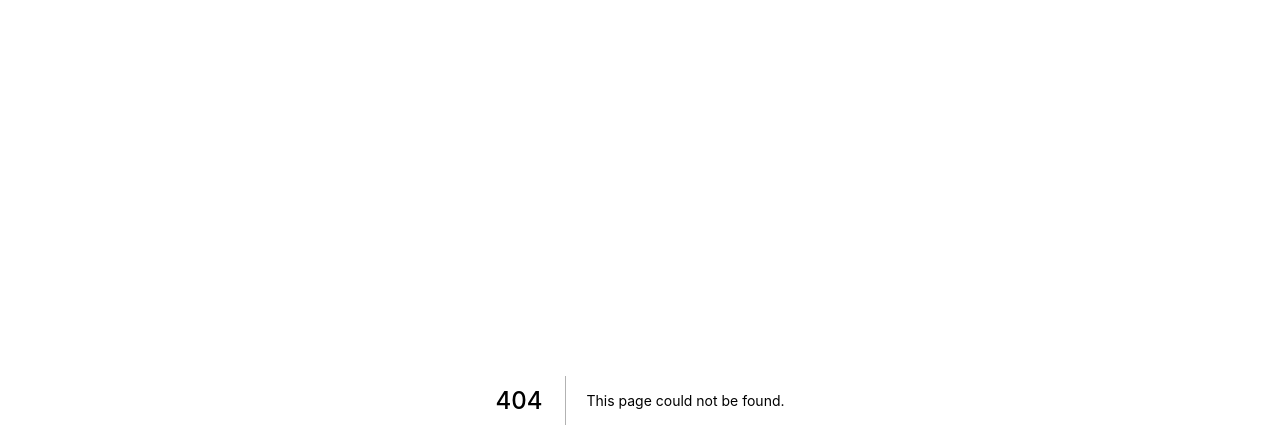
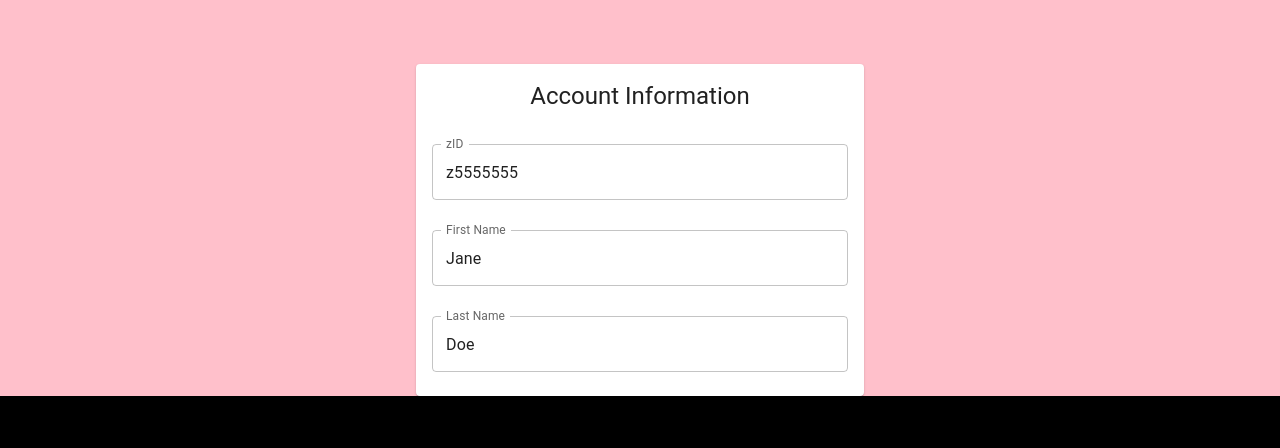
Before and after one commit to unsw-cse-comp3900-9900-23T2/capstone-project-3900h16bsyphon, a Next.js app in the folder frontend/: page /user-profile in a window 1280 px wide. Before the commit this address had no page. Shown: the top 448 px of the page. Built offline with nearby package versions, Linux system fonts and the light colour scheme.

Commit message:
almost finished with user profile card component

```diff
--- /dev/null
+++ b/frontend/components/UserProfileCard/UserProfileCard.module.css
@@ -0,0 +1,28 @@
+
+
+.cardBox {
+    width: 35%;
+}
+
+.cardHeader {
+    padding: 25px 0px;
+}
+
+.cardContainer {
+    flex-direction: column;
+    display: flex;
+    justify-content: center;
+    align-items: center;
+}
+
+.cardContent {
+    display: flex;
+    flex-direction: column;
+    gap: 30px;
+    width: 100%;
+}
+
+.nameContainer {
+    /* padding-top: 7%; */
+    /* background-color: pink; */
+}
--- /dev/null
+++ b/frontend/components/UserProfileCard/index.tsx
@@ -0,0 +1,57 @@
+import { Box, Card, CardContent, TextField, CardHeader } from '@mui/material';
+import styles from './UserProfileCard.module.css';
+
+interface UserProfileCardProps {
+  zid: string;
+  firstName: string;
+  lastName: string;
+  isUserAdmin: boolean;
+  tutor: string[];
+  courseAdmin: string[];
+}
+
+export default function UserProfileCard({
+  zid,
+  firstName,
+  lastName,
+  isUserAdmin,
+  tutor,
+  courseAdmin,
+}: UserProfileCardProps) {
+  return (
+    <Box className={styles.cardBox}>
+      <Card className={styles.cardContainer}>
+        <CardHeader className={styles.cardHeader} title="Account Information" />
+        <CardContent className={styles.cardContent}>
+          <TextField
+            id="outlined-read-only-input"
+            label="zID"
+            defaultValue={zid}
+            InputProps={{
+              readOnly: true,
+            }}
+            fullWidth
+          />
+          <TextField
+            id="outlined-read-only-input"
+            label="First Name"
+            defaultValue={firstName}
+            InputProps={{
+              readOnly: true,
+            }}
+            fullWidth
+          />
+          <TextField
+            id="outlined-read-only-input"
+            label="Last Name"
+            defaultValue={lastName}
+            InputProps={{
+              readOnly: true,
+            }}
+            fullWidth
+          />
+        </CardContent>
+      </Card>
+    </Box>
+  );
+}
--- /dev/null
+++ b/frontend/pages/user-profile/UserProfilePage.module.css
@@ -0,0 +1,11 @@
+
+
+.pageContainer {
+    flex: 1;
+    flex-direction: column;
+    display: flex;
+    justify-content: center;
+    align-items: center;
+    background-color: pink;
+    padding-top: 5%;
+}
--- /dev/null
+++ b/frontend/pages/user-profile/index.tsx
@@ -0,0 +1,37 @@
+import UserProfileCard from '../../components/UserProfileCard';
+import styles from './UserProfilePage.module.css';
+
+
+interface UserProfileCardProps {
+    zid: string,
+    firstName: string,
+    lastName: string,
+    isUserAdmin: boolean,
+    tutor: string[],
+    courseAdmin: string[],
+}
+
+
+const userInformation: UserProfileCardProps = {
+    zid: 'z5555555',
+    firstName: 'Jane',
+    lastName: 'Doe',
+    isUserAdmin: false,
+    tutor: [ 'COMP1521', 'COMP2041' ],
+    courseAdmin: [ ],
+};
+
+export default function UserProfile() {
+    return (
+        <div className={styles.pageContainer} >
+            <UserProfileCard
+                zid={userInformation.zid}
+                firstName={userInformation.firstName}
+                lastName={userInformation.lastName}
+                isUserAdmin={userInformation.isUserAdmin}
+                tutor={userInformation.tutor}
+                courseAdmin={userInformation.courseAdmin}
+            />
+        </div>
+    );
+}
```
